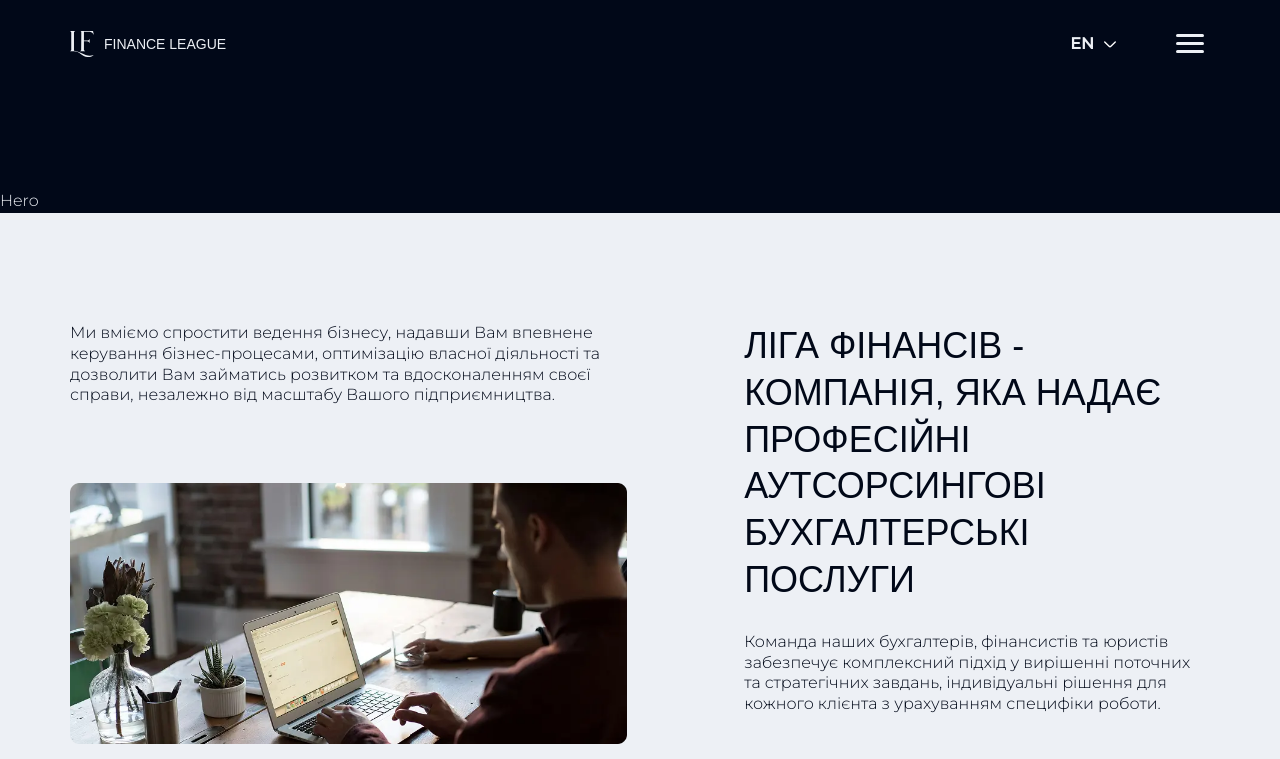
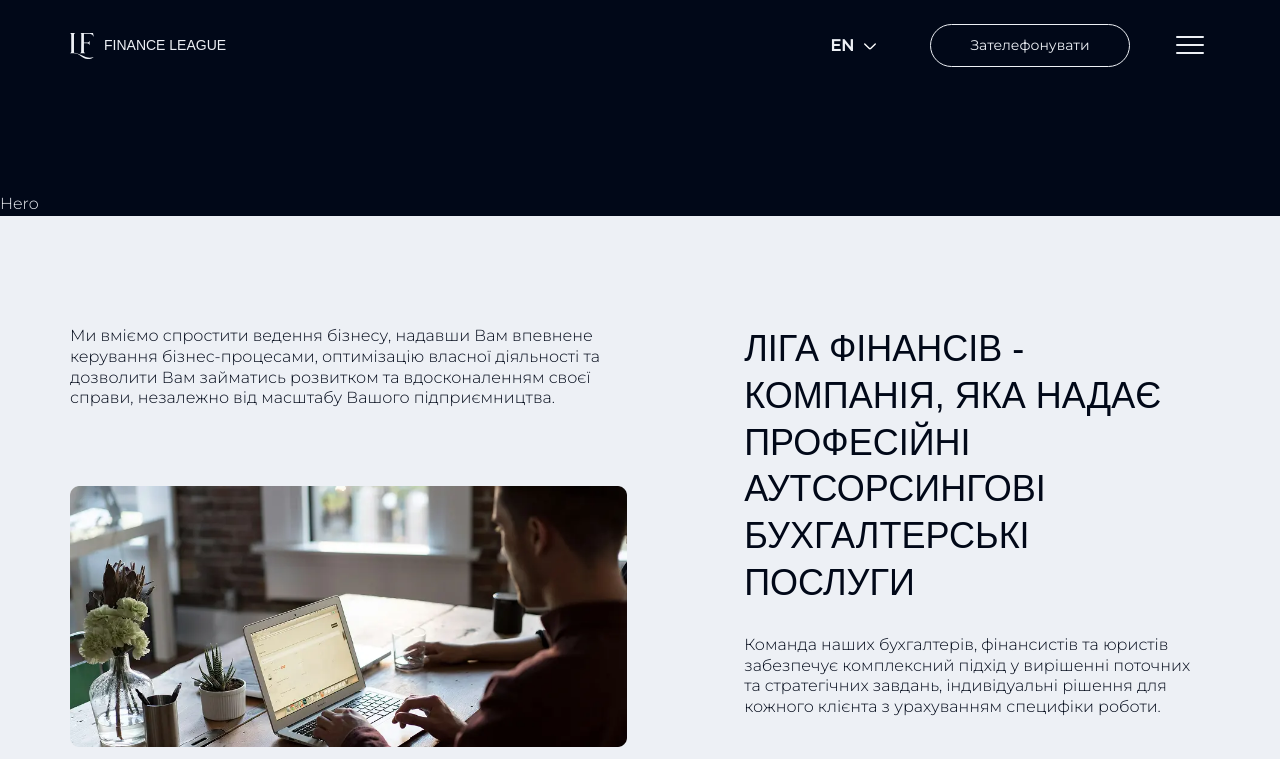
Before and after one commit to cyanidium-dev/liga-finance, a Next.js app: page /en in a window 1280 px wide. Shown: the top 759 px of the page. Built offline with nearby package versions, Linux system fonts and the light colour scheme; a web font is replaced by a local one.

Commit message:
added secondary button

```diff
--- a/messages/en.json
+++ b/messages/en.json
@@ -76,5 +76,8 @@
       "fourthTitle": "Етап четвертий",
       "fourthDescription": "Закріплюємо бухгалтера та починаємо"
     }
+  },
+  "buttons": {
+    "call": "Зателефонувати"
   }
 }
--- a/messages/uk.json
+++ b/messages/uk.json
@@ -76,5 +76,8 @@
       "fourthTitle": "Етап четвертий",
       "fourthDescription": "Закріплюємо бухгалтера та починаємо"
     }
+  },
+  "buttons": {
+    "call": "Зателефонувати"
   }
 }
--- /dev/null
+++ b/src/components/shared/buttons/SecondaryButton.tsx
@@ -0,0 +1,24 @@
+import { ButtonProps } from "@/types/buttonProps";
+
+export default function SecondaryButton({
+  children,
+  className = "",
+
+  onClick,
+}: ButtonProps) {
+  return (
+    <button
+      onClick={onClick}
+      className={`group relative overflow-hidden flex items-center justify-center py-[10px] px-4 text-14reg rounded-full transition duration-300 ease-out border border-white active:scale-95
+         xl:hover outline-none
+        ${className}`}
+    >
+      {" "}
+      <span
+        className="absolute top-0 left-[-150%] w-[100%] h-full bg-gradient-to-r from-white/20 via-[#12DDF3]/30 to-white/20 opacity-70
+  skew-x-[-40deg] group-hover:left-[120%] transition-all duration-[800ms] ease-in-out"
+      />
+      {children}
+    </button>
+  );
+}
--- a/src/components/shared/header/Header.tsx
+++ b/src/components/shared/header/Header.tsx
@@ -4,10 +4,13 @@ import { useState } from "react";
 import BurgerMenuButton from "./BurgerMenuButton";
 import LocaleSwitcher from "./LocaleSwitcher";
 import Logo from "./Logo";
+import SecondaryButton from "../buttons/SecondaryButton";
+import { useTranslations } from "next-intl";
 
 export default function Header() {
   const [isHeaderMenuOpened, setIsHeaderMenuOpened] = useState(false);
   const toggleHeaderMenuOpen = () => setIsHeaderMenuOpened(!isHeaderMenuOpened);
+  const t = useTranslations("buttons");
 
   return (
     <header className="py-6">
@@ -15,6 +18,9 @@ export default function Header() {
         <Logo />
         <div className="flex gap-x-6 xl:gap-x-10 items-center">
           <LocaleSwitcher />
+          <SecondaryButton className="hidden xl:block w-[200px]">
+            {t("call")}
+          </SecondaryButton>
           <BurgerMenuButton
             isHeaderMenuOpened={isHeaderMenuOpened}
             toggleHeaderMenuOpen={toggleHeaderMenuOpen}
--- /dev/null
+++ b/src/types/buttonProps.ts
@@ -0,0 +1,12 @@
+import { Dispatch, SetStateAction } from "react";
+
+export interface ButtonProps {
+  children: string | React.JSX.Element;
+  ariaLabel?: string;
+  className?: string;
+  type?: "submit" | "button";
+  variant?: "primary" | "secondary";
+  disabled?: boolean;
+  isLoading?: boolean;
+  onClick?: () => void | Dispatch<SetStateAction<boolean>>;
+}
```
